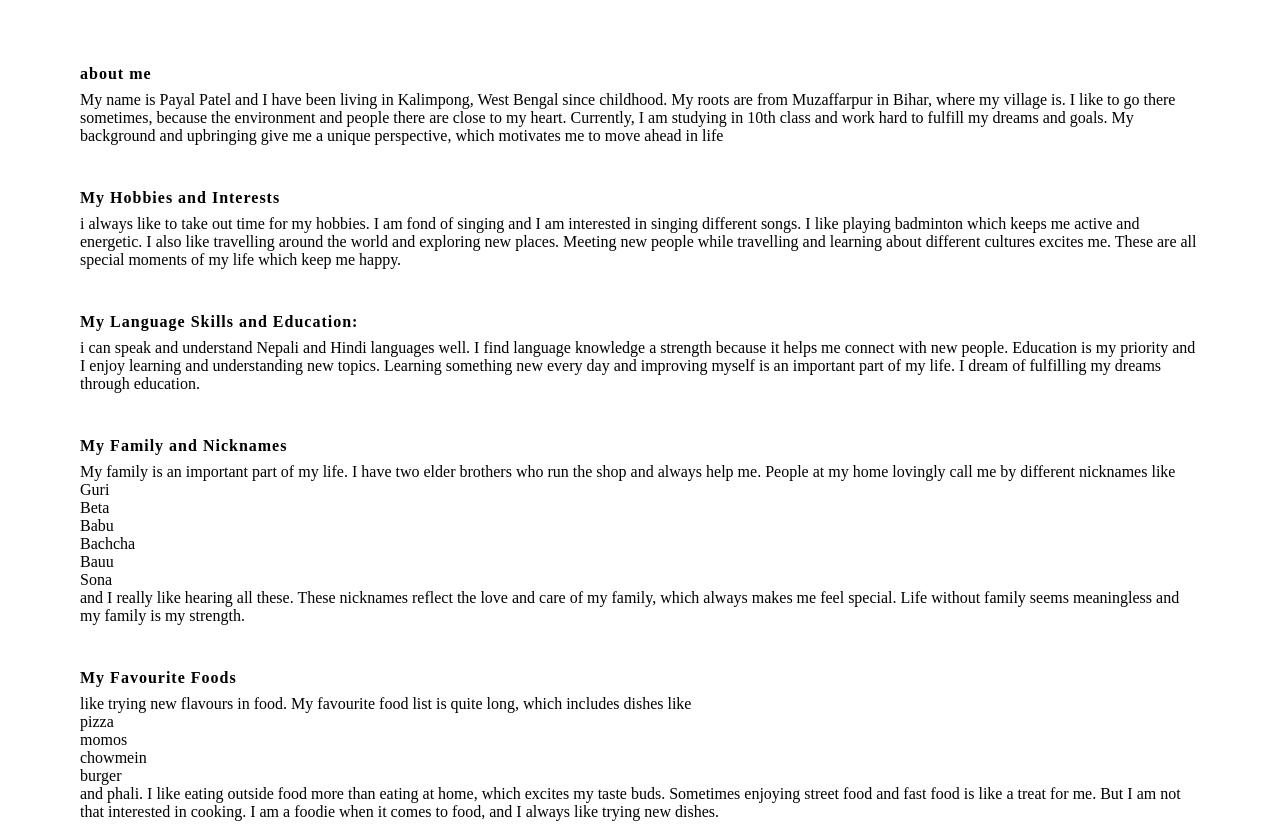
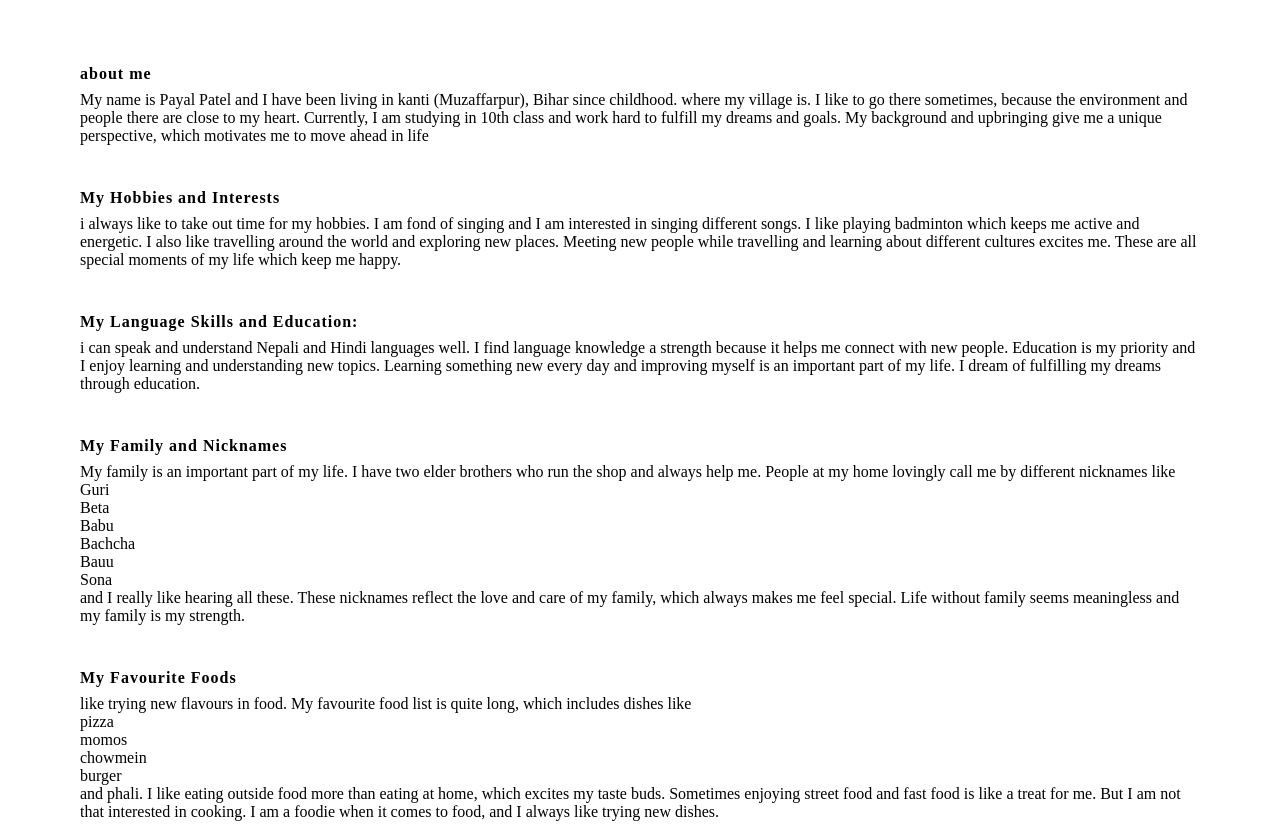
Before and after one commit to Saimm3/Payal-patel-js, a plain HTML site: page index.html in a window 1280 px wide. Shown: the part 969-1805 px from the top of the page. Drawn offline with nearby package versions, Linux system fonts and the light colour scheme.

Commit message:
Update index.html

```diff
--- a/index.html
+++ b/index.html
@@ -913,7 +913,7 @@
       <h2 class="title">INTERDUCE MY LIFE</h2>
       <div class="about-content">
         <div class="column right">
-         <div class="head">about me</div><p>My name is Payal Patel and I have been living in Kalimpong, West Bengal since childhood. My roots are from Muzaffarpur in Bihar, where my village is. I like to go there sometimes, because the environment and people there are close to my heart. Currently, I am studying in 10th class and work hard to fulfill my dreams and goals. My background and upbringing give me a unique perspective, which motivates me to move ahead in life</p>
+         <div class="head">about me</div><p>My name is Payal Patel and I have been living in kanti (Muzaffarpur), Bihar since childhood. where my village is. I like to go there sometimes, because the environment and people there are close to my heart. Currently, I am studying in 10th class and work hard to fulfill my dreams and goals. My background and upbringing give me a unique perspective, which motivates me to move ahead in life</p>
         <br>
         <br>
           <div class="head">My Hobbies and Interests</div>
```
